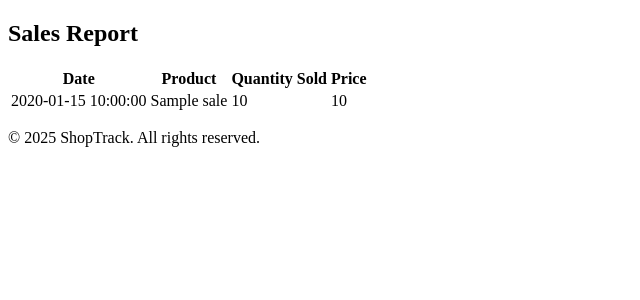
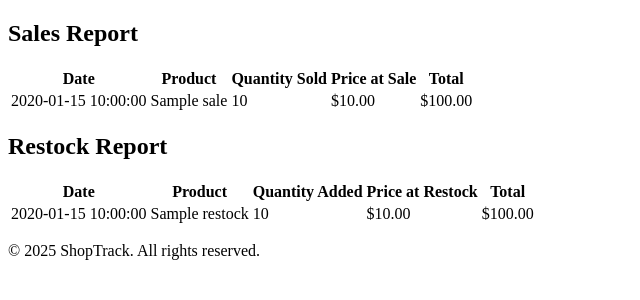
Before and after one commit to luca-avila/ShopTrack, a Flask app: template templates/reports.html in a window 1280 px wide. Shown: the part 98-398 px from the top of the page, without its empty margins (0-640 px from the left). Run offline with Flask 3, Linux system fonts and the light colour scheme; the template is opened without the code that fills it: most values are stand-ins (such as "Sample title", 1, 10 or a date in 2020).

Commit message:
Complete reports route and funcionality

```diff
--- a/app.py
+++ b/app.py
@@ -176,16 +176,22 @@ def delete_product():
 def reports():
     db = get_db()
     sales = db.execute('''
-        SELECT products.name, products.price, history.quantity, history.sale_date, history.type
+        SELECT products.name, history.price, history.quantity, history.sale_date
         FROM history
         JOIN products ON history.product_id = products.id
         WHERE history.type = ?
+        ORDER BY history.sale_date DESC
     ''', ('SELL',)).fetchall()
 
-    if not sales:
-        return "No sales or restock history available", 404
+    restocks = db.execute('''
+        SELECT products.name, history.price, history.quantity, history.sale_date
+        FROM history
+        JOIN products ON history.product_id = products.id
+        WHERE history.type = ?
+        ORDER BY history.sale_date DESC
+    ''', ('BUY',)).fetchall()
 
-    return render_template('reports.html', sales=sales)
+    return render_template('reports.html', sales=sales, restocks=restocks)
 
 
 
--- a/templates/reports.html
+++ b/templates/reports.html
@@ -12,7 +12,8 @@
             <th>Date</th>
             <th>Product</th>
             <th>Quantity Sold</th>
-            <th>Price</th>
+            <th>Price at Sale</th>
+            <th>Total</th>
         </tr>
     </thead>
     <tbody>
@@ -21,36 +22,34 @@
             <td>{{ sale.sale_date }}</td>
             <td>{{ sale.name }}</td>
             <td>{{ sale.quantity }}</td>
-            <td>{{ sale.price }}</td>
+            <td>${{ "%.2f"|format(sale.price) }}</td>
+            <td>${{ "%.2f"|format(sale.price * sale.quantity) }}</td>
         </tr>
         {% endfor %}
     </tbody>
 </table>
 
-<!--- <h2>Restock Report</h2>
+<h2>Restock Report</h2>
 <table>
     <thead>
         <tr>
             <th>Date</th>
             <th>Product</th>
             <th>Quantity Added</th>
+            <th>Price at Restock</th>
+            <th>Total</th>
         </tr>
     </thead>
     <tbody>
         {% for restock in restocks %}
         <tr>
             <td>{{ restock.sale_date }}</td>
-            <td>{{ restock.product_name }}</td>
+            <td>{{ restock.name }}</td>
             <td>{{ restock.quantity }}</td>
+            <td>${{ "%.2f"|format(restock.price) }}</td>
+            <td>${{ "%.2f"|format(restock.price * restock.quantity) }}</td>
         </tr>
         {% endfor %}
     </tbody>
 </table>
-
-<div class="mt-3">
-    <form method="get" action="/products">
-        <button type="submit">Back to Products</button>
-    </form>
-</div>
---->
 {% endblock %}
```
Also changed, not shown: store.db.
